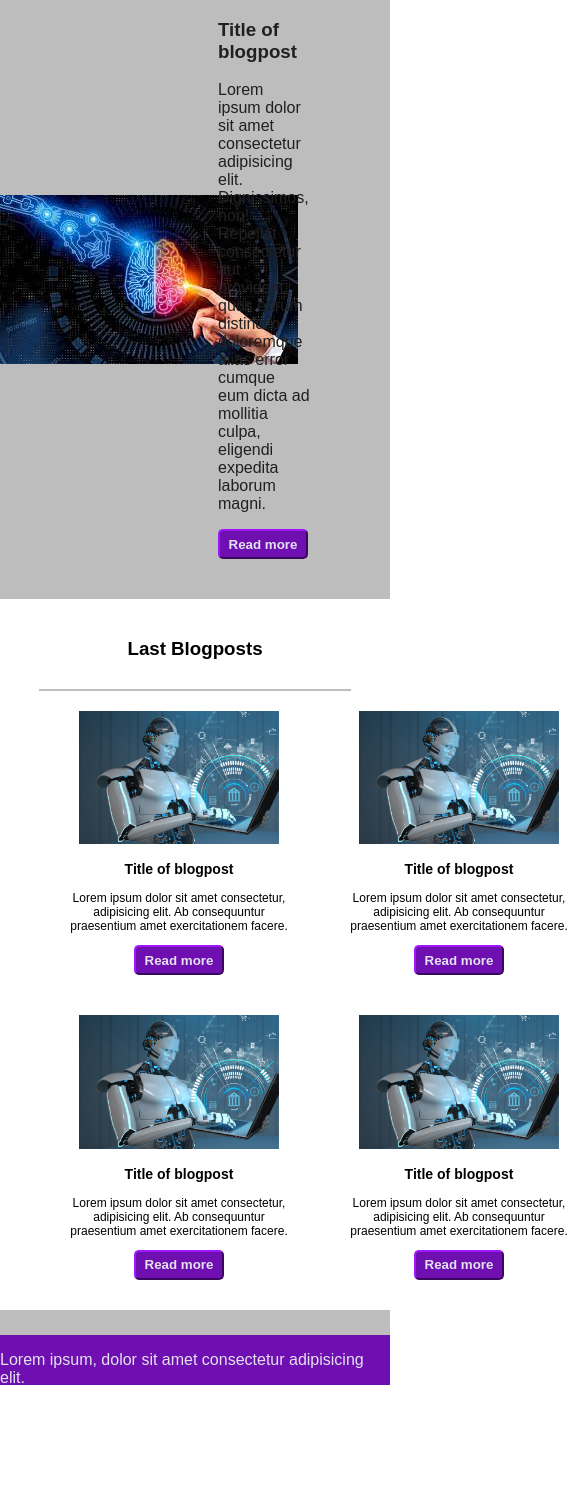
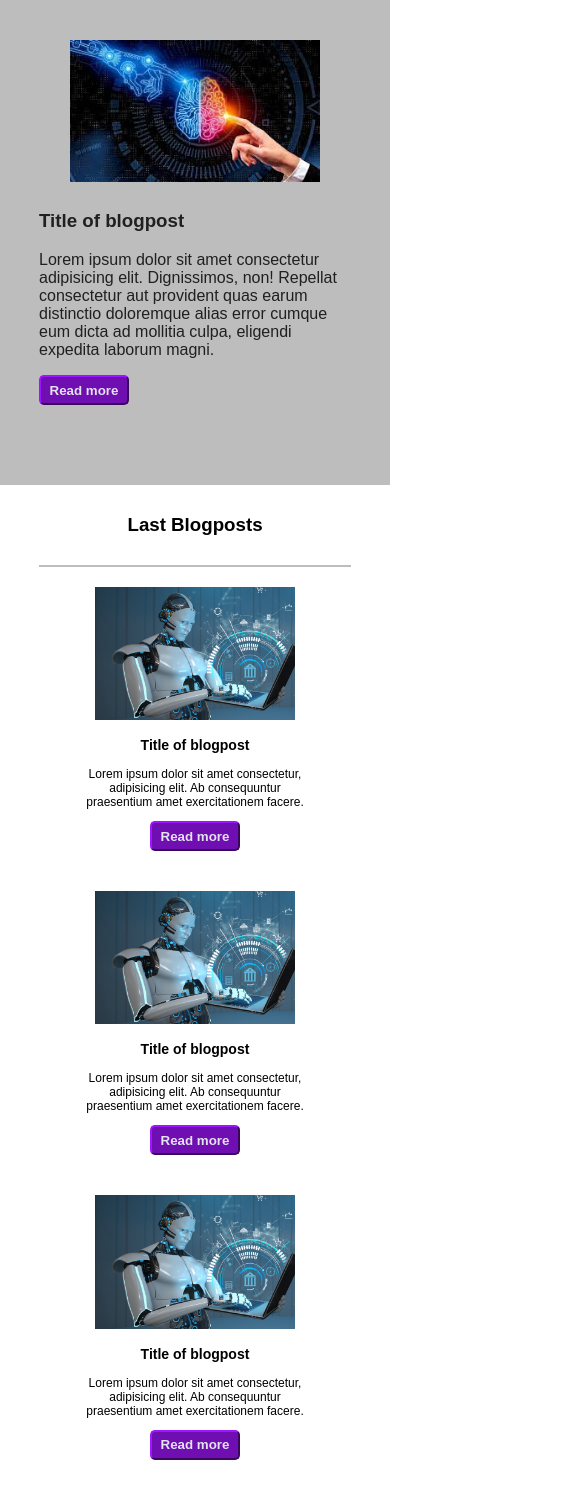
Before and after one commit to Angie-07/blog-personal, a plain HTML site: page blogs.html in a window 390 px wide. Shown: the part 88-1585 px from the top of the page, 585 px wide, since content can reach past the window. Before the commit the page ends 1475 px from the top, so only its background shows below. Drawn offline with Linux system fonts and the light colour scheme; a web font is replaced by a local one.

Commit message:
chore: Blogs page

```diff
--- a/css/style.css
+++ b/css/style.css
@@ -1,18 +1,18 @@
-@import url('https://fonts.googleapis.com/css2?family=Recursive:wght@300;400&display=swap');
+@import url("https://fonts.googleapis.com/css2?family=Recursive:wght@300;400&display=swap");
 
 body {
   margin: 0;
   padding: 0;
-  font-family: 'Recursive', sans-serif;
+  font-family: "Recursive", sans-serif;
 }
-.home-body{
+.home-body {
   position: fixed;
   left: 0;
   right: 0;
   top: 0;
   bottom: 0;
 }
-a{
+a {
   text-decoration: none;
 }
 .header-title {
@@ -26,15 +26,15 @@ a{
 }
 .header-title h6 {
   color: #e3e2ed;
-  font-size: 1.1rem;
+  font-size: 1rem;
   font-weight: bold;
   font-family: cursive;
 }
-.header-title a{
+.header-title a {
   color: #e3e2ed;
   margin-right: 10px;
 }
-.header-title div{
+.header-title div {
   width: calc(100vw - 270px);
   display: flex;
   flex-direction: row;
@@ -80,6 +80,83 @@ main {
   color: #6f0fb2;
   border: none;
 }
+.main-blogposts {
+  display: flex;
+  flex-direction: column;
+}
+.main-container1 {
+  width: 100%;
+  background-color: rgb(189, 189, 189);
+  display: flex;
+  flex-direction: column;
+}
+.news-info {
+  display: flex;
+  flex-direction: row;
+  margin: 80px auto;
+}
+.blogpost-img {
+  width: 60%;
+  display: flex;
+  justify-content: center;
+  align-items: center;
+}
+.blogpost-img img {
+  margin: auto;
+  width: 400px;
+}
+
+.blogpost-info {
+  width: 40%;
+  color: rgb(32, 32, 32);
+}
+.read {
+  height: 30px;
+  width: 90px;
+  border-color: #6f0fb2;
+  background-color: #6f0fb2;
+  color: #e3e2ed;
+  border-radius: 5px;
+  font-weight: bold;
+  cursor: pointer;
+}
+.main-container2 {
+  width: 80%;
+  margin: auto;
+}
+.main-container2-title {
+  border-bottom: 2px solid rgb(189, 189, 189);
+  text-align: center;
+  padding: 10px;
+}
+.main-container2-article img {
+  width: 200px;
+}
+.main-container2-article {
+  width: 240px;
+  font-size: 12px;
+  display: flex;
+  flex-direction: column;
+  justify-items: center;
+  align-items: center;
+  text-align: center;
+  margin: 20px auto;
+}
+.main-container2-article p {
+  margin-top: 0;
+}
+.main-container-article {
+  display: grid;
+  grid-template-columns: 1fr 1fr 1fr;
+}
+footer {
+  height: 50px;
+  background-color: #6f0fb2;
+  border-top: 25px solid rgb(189, 189, 189);
+  display: flex;
+  justify-content: center;
+  color: #e3e2ed;
+}
 @media (max-width: 425px) {
   .main-fondo a {
     height: 40px;
@@ -89,84 +166,35 @@ main {
     margin: 10px;
     background-size: 900px;
   }
+  .header-title h6 {
+    display: none;
   }
-.main-blogposts{
-  display: flex;
+  .header-title div {
+    width: 80%;
+    margin: 0;
+  }
+}
+@media (max-width: 880px) {
+  .main-container-article {
+    display: grid;
+    grid-template-columns: 1fr 1fr;
+  }
+  .news-info {
     flex-direction: column;
-}
-.main-container1{
-  background-color: rgb(189, 189, 189);
-  display: flex;
-  flex-direction: column;
-  padding: 40px 80px;
-}
-/* .news-title{
-  text-align: center;
-} */
-.news-info{
-  display: flex;
-  flex-direction: row;
-}
-.blogpost-img{
-  width: 60%;
-  display: flex;
     justify-content: center;
     align-items: center;
+    gap: 10px;
   }
-.blogpost-img img{
-  margin: auto;
-  width: 400px;
 }
-
-.blogpost-info{
-  width: 40%;
-  color: rgb(32, 32, 32);
+@media (max-width: 600px) {
+  .main-container-article {
+    display: grid;
+    grid-template-columns: 1fr;
   }
-.read{
-  height: 30px;
-  width: 90px;
-  border-color: #6f0fb2;
-  background-color: #6f0fb2;
-  color: #e3e2ed;
-  border-radius: 5px;
-  font-weight: bold;
-  cursor: pointer;
+  .blogpost-img img {
+    width: 250px;
   }
-.main-container2{
-  padding: 10px calc(100vw - 90%);
+  .blogpost-info {
+    width: 80%;
   }
-.main-container2-title{
-  border-bottom: 2px solid rgb(189, 189, 189);
-  text-align: center;
-  padding: 10px;
 }
-.main-container2-article img{
-  width: 200px;
-}
-.main-container2-article{
-  width: 240px;
-  font-size: 12px;
-  display: flex;
-  flex-direction: column;
-  justify-items: center;
-  align-items: center;
-  text-align: center;
-  margin: 20px;
-}
-.main-container2-article p{
-  margin-top: 0;
-}
-.main-container-article{
-  display: grid;
-  grid-template-columns: 1fr 1fr 1fr;
-}
-footer{
-  height: 50px;
-  /* background-color: rgb(189, 189, 189);
-  border-top: 60px solid #6f0fb2; */
-  background-color: #6f0fb2;
-  border-top: 25px solid rgb(189, 189, 189);
-  display: flex;
-  justify-content: center;
-  color: #e3e2ed;
-}
```
Lines whose indentation alone changed are shown as unchanged.
